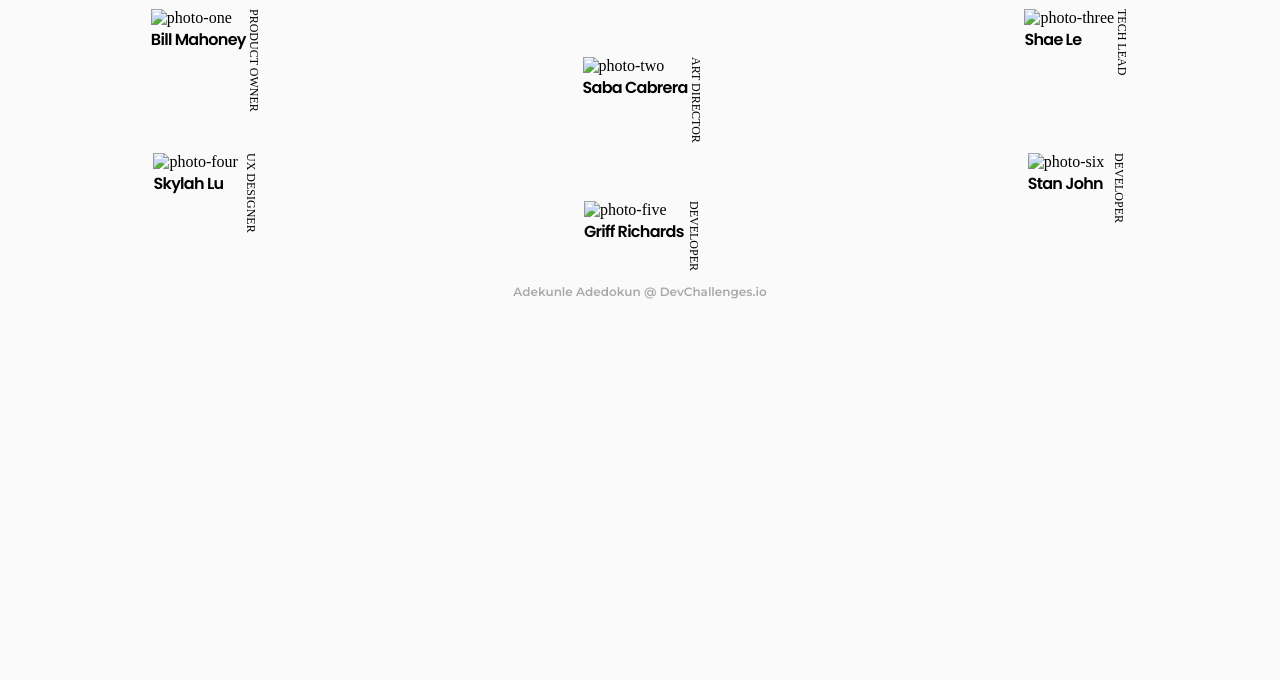
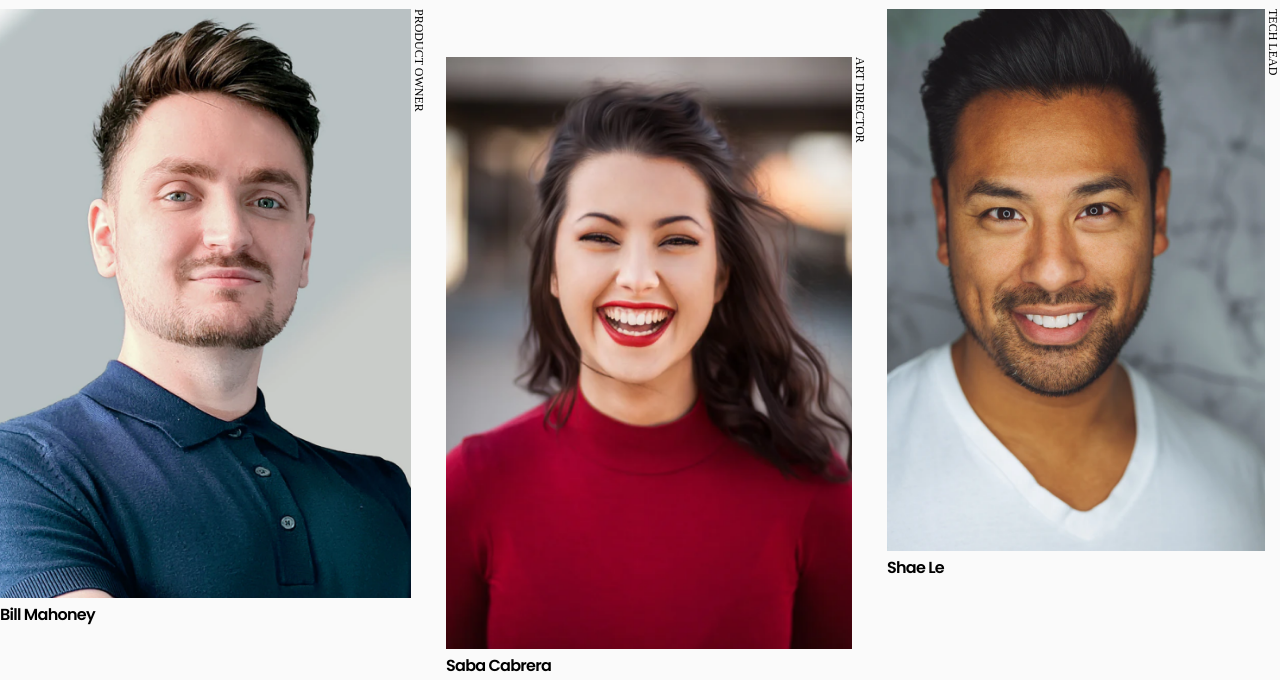
Before and after one commit to Adekunle6021023/My-Team-Page, a plain HTML site: page index.html in a window 1280 px wide. Shown: the part 120-800 px from the top of the page. Drawn offline with Linux system fonts and the light colour scheme; the site is published under a folder, as on GitHub Pages, so addresses that start at the root find nothing.

Commit message:
Update index.html

```diff
--- a/index.html
+++ b/index.html
@@ -18,42 +18,42 @@
     <section class="team-info-container">
         <div class="info-box">
             <div class="image-box-one box-one">
-                <img src="/img/photo1.png" alt="photo-one">
+                <img src="img/photo1.png" alt="photo-one">
                 <div class="text-box-one">Bill Mahoney</div>
             </div>
             <span class="text-box-two">Product owner</span>
         </div>
         <div class="info-box box-two box-two">
             <div class="image-box-two">
-                <img src="/img/photo2.png" alt="photo-two">
+                <img src="img/photo2.png" alt="photo-two">
                 <div class="text-box-one">Saba Cabrera</div>
             </div>
             <span class="text-box-two">Art Director</span>
         </div>
         <div class="info-box box-three">
             <div class="image-box-three ">
-                <img src="/img/photo3.png" alt="photo-three">
+                <img src="img/photo3.png" alt="photo-three">
                 <div class="text-box-one">Shae Le</div>
             </div>
             <span class="text-box-two">Tech lead</span>
         </div>
         <div class="info-box box-four">
             <div class="image-box-four ">
-                <img src="/img/photo4.png" alt="photo-four">
+                <img src="img/photo4.png" alt="photo-four">
                 <div class="text-box-one">Skylah Lu</div>
             </div>
             <span class="text-box-two">ux designer</span>
         </div>
         <div class="info-box box-five">
             <div class="image-box-five">
-                <img src="/img/photo5.png" alt="photo-five">
+                <img src="img/photo5.png" alt="photo-five">
                 <div class="text-box-one">Griff Richards</div>
             </div>
             <span class="text-box-two">Developer</span>
         </div>
         <div class="info-box box-six">
             <div class="image-box-six">
-                <img src="/img/photo6.png" alt="photo-six">
+                <img src="img/photo6.png" alt="photo-six">
                 <div class="text-box-one">Stan John</div>
             </div>
             <span class="text-box-two">Developer</span>
```
